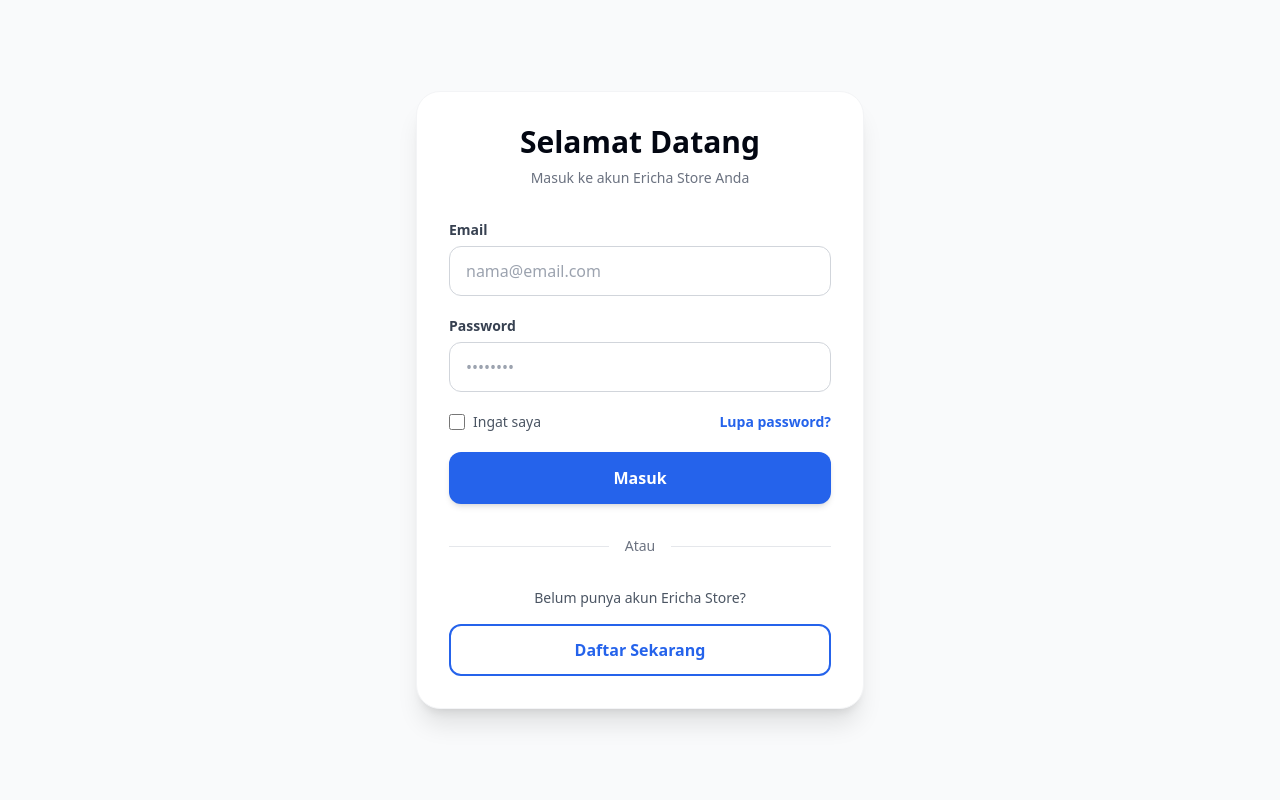
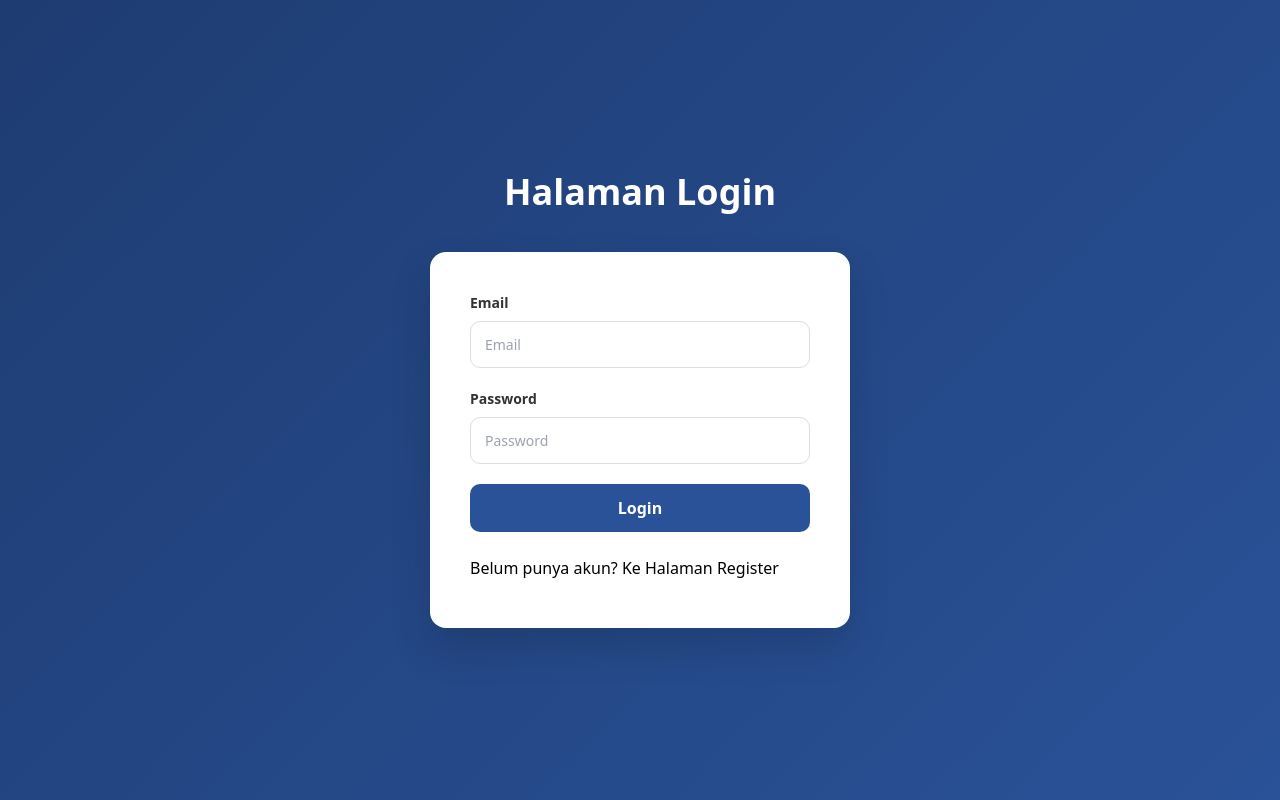
Before and after one commit to Ericharw/my-app, a Next.js app: page /auth/login in a window 1280 px wide. Built offline with nearby package versions, Linux system fonts and the light colour scheme.

Commit message:
add: handle login di frontend

```diff
--- a/src/pages/auth/login.tsx
+++ b/src/pages/auth/login.tsx
@@ -1,6 +1,7 @@
 import TampilanLogin from "../../views/auth/login";
 
 const halamanLogin = () => {
+
     return (
         <>
             <TampilanLogin />
--- a/src/views/auth/login/index.tsx
+++ b/src/views/auth/login/index.tsx
@@ -1,99 +1,107 @@
-"use client";
-
 import Link from "next/link";
-import { useRouter } from "next/navigation"; // Diperbaiki: menggunakan next/navigation untuk App Router
-// import styles from './login.module.scss'; // Bisa dimatikan karena kita akan full pakai Tailwind
+import style from "../../auth/login/login.module.scss";
+import { useState } from "react";
+import { useRouter } from "next/router";
+import { signIn } from "next-auth/react"; // Import fungsi bawaan NextAuth
 
 const TampilanLogin = () => {
-  const { push } = useRouter();
+  const [isLoading, setIsLoading] = useState(false);
+  const { push,query } = useRouter();
 
-  // Mengubah menjadi form event agar bisa ditekan tombol "Enter" di keyboard
-  const handleLogin = (e: React.FormEvent) => {
-    e.preventDefault(); // Mencegah halaman ke-refresh bawaan form HTML
-    push('/produk');
+  const callbackUrl: any = query.callbackUrl || "/";
+  const [error, setError] = useState("");
+
+  const handleSubmit = async (event: any) => {
+    event.preventDefault();
+    setError("");
+    setIsLoading(true);
+
+    const form = event.currentTarget;
+    const formData = new FormData(event.currentTarget);
+    const email = formData.get("email") as string;
+    const password = formData.get("Password") as string;
+
+    if (!email) {
+      setError("Email wajib diisi");
+      return;
+    }
+    if (!password) {
+      setError("Password wajib diisi");
+      return;
+    }
+    setIsLoading(true);
+    // Proses login menggunakan NextAuth
+    try {
+      const res = await signIn("credentials", {
+        redirect: false,
+        email: event.target.email.value,
+        password: event.target.Password.value,
+        callbackUrl,
+      });
+
+      if (!res?.error) {
+        setIsLoading(false);
+        push(callbackUrl);
+      } else {
+        setIsLoading(false);
+        setError(res?.error || "Login failed");
+      }
+    } catch (error) {
+      setIsLoading(false);
+      setError("wrong email or password");
+    }
   };
 
   return (
-    <div className="min-h-screen bg-gray-50 flex items-center justify-center p-4">
-
-      {/* Container Card Login */}
-      <div className="max-w-md w-full bg-white rounded-3xl shadow-xl p-8 border border-gray-100">
-
-        {/* Header Title */}
-        <div className="text-center mb-8">
-          <h1 className="text-3xl font-extrabold text-gray-950 mb-2">Selamat Datang</h1>
-          <p className="text-gray-500 text-sm">Masuk ke akun Ericha Store Anda</p>
-        </div>
-
-        {/* Form Login (Email & Password) */}
-        <form onSubmit={handleLogin} className="space-y-5">
-          <div>
-            <label className="block text-sm font-semibold text-gray-700 mb-1.5">
+    <div className={style.login}>
+      {error && <p className={style.login__error}>{error}</p>}
+      <h1 className={style.login__title}>Halaman Login</h1>
+      <div className={style.login__form}>
+        <form onSubmit={handleSubmit}>
+          <div className={style.login__form__item}>
+            <label
+              htmlFor="email"
+              className={style.login__form__item__label}
+            >
               Email
             </label>
             <input
               type="email"
-              placeholder="nama@email.com"
-              className="w-full px-4 py-3 rounded-xl border border-gray-300 focus:ring-2 focus:ring-blue-500 focus:border-blue-500 outline-none transition duration-200"
-              required
+              id="email"
+              name="email"
+              placeholder="Email"
+              className={style.login__form__item__input}
             />
           </div>
 
-          <div>
-            <label className="block text-sm font-semibold text-gray-700 mb-1.5">
+          <div className={style.login__form__item}>
+            <label
+              htmlFor="Password"
+              className={style.login__form__item__label}
+            >
               Password
             </label>
             <input
               type="password"
-              placeholder="••••••••"
-              className="w-full px-4 py-3 rounded-xl border border-gray-300 focus:ring-2 focus:ring-blue-500 focus:border-blue-500 outline-none transition duration-200"
-              required
+              id="Password"
+              name="Password"
+              placeholder="Password"
+              className={style.login__form__item__input}
             />
           </div>
 
-          {/* Lupa Password & Ingat Saya */}
-          <div className="flex items-center justify-between text-sm">
-            <label className="flex items-center gap-2 cursor-pointer">
-              <input type="checkbox" className="w-4 h-4 text-blue-600 rounded border-gray-300 focus:ring-blue-500" />
-              <span className="text-gray-600 font-medium">Ingat saya</span>
-            </label>
-            <a href="#" className="text-blue-600 hover:text-blue-700 font-semibold transition">
-              Lupa password?
-            </a>
-          </div>
-
-          {/* Tombol Login Utama */}
           <button
             type="submit"
-            className="w-full bg-blue-600 hover:bg-blue-700 text-white font-bold py-3.5 px-4 rounded-xl transition duration-300 shadow-md hover:shadow-lg mt-2"
+            className={style.login__form__item__button}
+            disabled={isLoading}
           >
-            Masuk
+            {isLoading ? "Loading..." : "Login"}
           </button>
         </form>
-
-        {/* Garis Pemisah (Divider) */}
-        <div className="relative my-8">
-          <div className="absolute inset-0 flex items-center">
-            <div className="w-full border-t border-gray-200"></div>
-          </div>
-          <div className="relative flex justify-center text-sm">
-            <span className="px-4 bg-white text-gray-500 font-medium">Atau</span>
-          </div>
-        </div>
-
-        {/* Tombol Register / Daftar */}
-        <div className="text-center">
-          <p className="text-gray-600 text-sm mb-4">Belum punya akun Ericha Store?</p>
-          <Link href="/auth/register" className="block">
-            <button
-              type="button"
-              className="w-full bg-white border-2 border-blue-600 text-blue-600 hover:bg-blue-50 font-bold py-3 px-4 rounded-xl transition duration-300"
-            >
-              Daftar Sekarang
-            </button>
-          </Link>
-        </div>
-
+        <br />
+        <p className={style.login__form__item__text}>
+          Belum punya akun? <Link href="/auth/register">Ke Halaman Register</Link>
+        </p>
       </div>
     </div>
   );
--- a/src/views/auth/login/login.module.scss
+++ b/src/views/auth/login/login.module.scss
@@ -1,10 +1,114 @@
-@import "@/styles/colors.scss";
-
 .login {
+  min-height: 100vh;
   display: flex;
   flex-direction: column;
+  align-items: center;
   justify-content: center;
-  align-items: center;
-  height: 100vh;
-  background-color: map-get($map: $schema, $key: color-secondary);
+  background: linear-gradient(135deg, #1e3c72, #2a5298);
+  padding: 20px;
+
+  &__title {
+    width: 100%;
+    text-align: center;
+    font-size: 36px;
+    font-weight: 700;
+    color: #ffffff;
+    margin-bottom: 40px;
+  }
+
+  &__error {
+    width: 100%;
+    max-width: 420px;
+    background: #fee2e2;
+    color: #ef4444;
+    padding: 14px;
+    border-radius: 12px;
+    margin-bottom: 24px;
+    text-align: center;
+    font-size: 14px;
+    font-weight: 600;
+    border: 1px solid #fca5a5;
+    animation: fadeIn 0.4s ease;
+  }
+
+  &__form {
+    background: #ffffff;
+    width: 100%;
+    max-width: 420px;
+    padding: 40px;
+    border-radius: 16px;
+    box-shadow: 0 20px 40px rgba(0, 0, 0, 0.15);
+
+    &__item {
+      display: flex;
+      flex-direction: column;
+      margin-bottom: 20px;
+
+      &__label {
+        font-size: 14px;
+        font-weight: 600;
+        margin-bottom: 8px;
+        color: #333;
+      }
+
+      &__input {
+        padding: 12px 14px;
+        border-radius: 10px;
+        border: 1px solid #ddd;
+        font-size: 14px;
+        transition: all 0.3s ease;
+
+        &:focus {
+          outline: none;
+          border-color: #2a5298;
+          box-shadow: 0 0 0 3px rgba(42, 82, 152, 0.2);
+        }
+      }
+    }
+
+    button {
+      width: 100%;
+      padding: 12px;
+      border-radius: 10px;
+      border: none;
+      background: #2a5298;
+      color: #ffffff;
+      font-weight: 600;
+      cursor: pointer;
+      transition: 0.3s ease;
+
+      &:hover {
+        background: #1e3c72;
+        transform: translateY(-2px);
+      }
+    }
+  }
 }
+
+@keyframes fadeIn {
+  from {
+    opacity: 0;
+    transform: translateY(15px);
+  }
+  to {
+    opacity: 1;
+    transform: translateY(0);
+  }
+}
+
+@media (max-width: 768px) {
+  .login {
+    &__form {
+      padding: 30px 20px;
+    }
+
+    &__title {
+      font-size: 26px;
+    }
+    &__error {
+      color: red;
+      font-size: 14px;
+      margin-top: 8px;
+    }
+  }
+}
```
